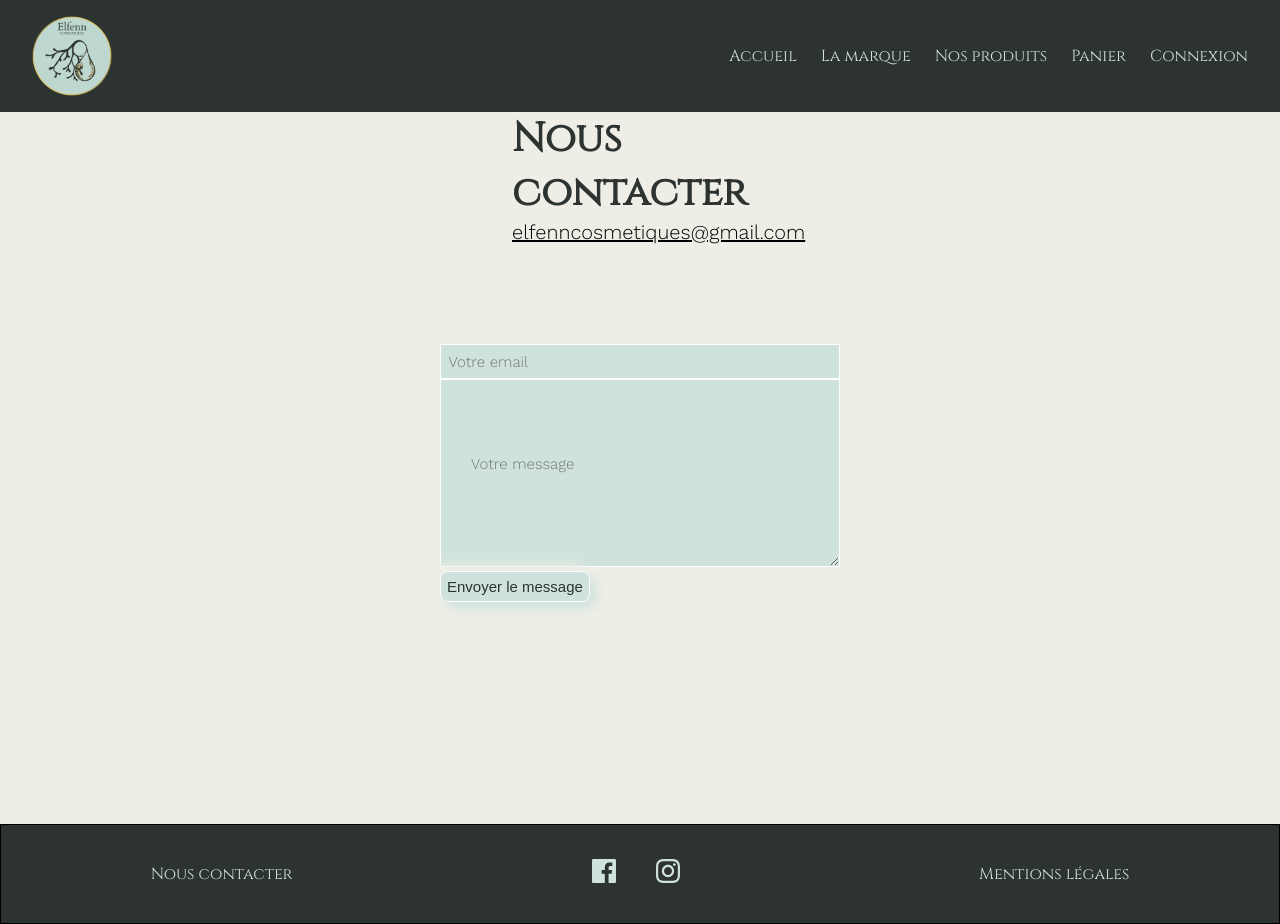
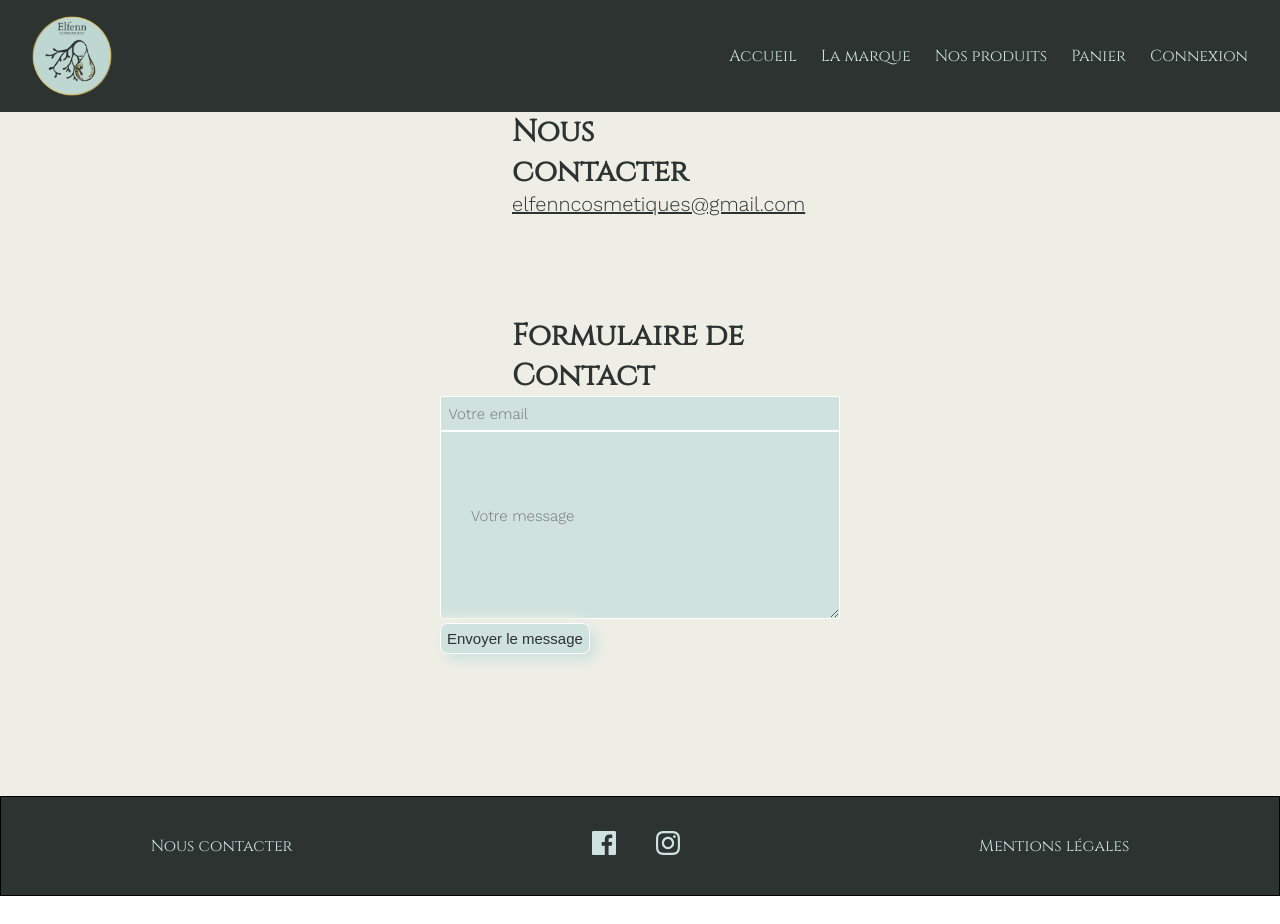
Before and after one commit to WildCodeSchool/remote2q4-21-p3-agathe-front, a React (Create React App) app: page /contact in a window 1280 px wide. Shown: the top 924 px of the page. After the commit the page ends 896 px from the top, so only its background shows below. Built offline with nearby package versions, Linux system fonts and the light colour scheme; no server answers; a web font is replaced by a local one.

Commit message:
add title

```diff
--- a/src/components/form/ContactForm.css
+++ b/src/components/form/ContactForm.css
@@ -10,6 +10,11 @@
     width: 50%;
 }
 
+.TitleForm {
+    font-size: 30px;
+    font-family: var(--font-home);
+    color: #2C3331;
+}
 
 .Form input {
     /* outline: none;
--- a/src/components/form/ContactForm.jsx
+++ b/src/components/form/ContactForm.jsx
@@ -14,6 +14,7 @@ const ContactForm = () => {
 
   return (
     <div className="ContactForm">
+      <h1 className="TitleForm">Formulaire de Contact</h1>
       <form onSubmit={handleSubmit(handleRegistration, handleError)}>
         <div className="Form">
           <input type="email" name="email" placeholder="Votre email" required
--- a/src/pages/ContactPage.css
+++ b/src/pages/ContactPage.css
@@ -2,7 +2,7 @@
     background-color: #eeeee6;
 }
 .ContactPage .FormContainer h1 {
-    font-size: 40px;
+    font-size: 30px;
     font-family: var(--font-home);
     color: #2C3331;
     margin: 0 40%;
@@ -11,5 +11,5 @@
     font-size: 20px;
     font-family: var(--font-text);
     margin: 40%;
-    color: black;
+    color: #2C3331;
 }
```
